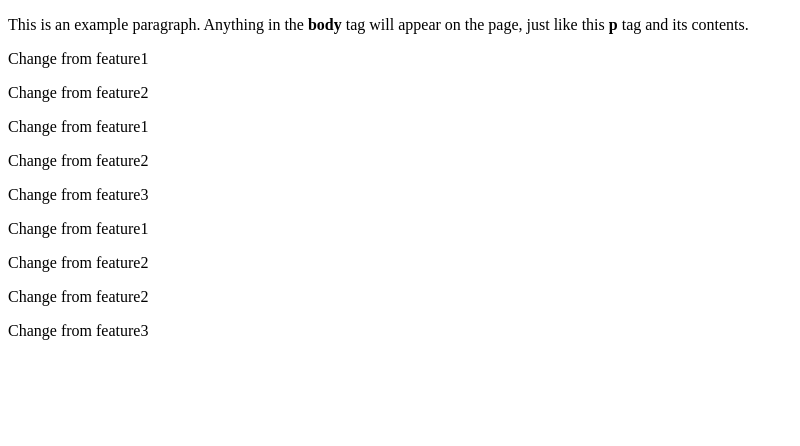
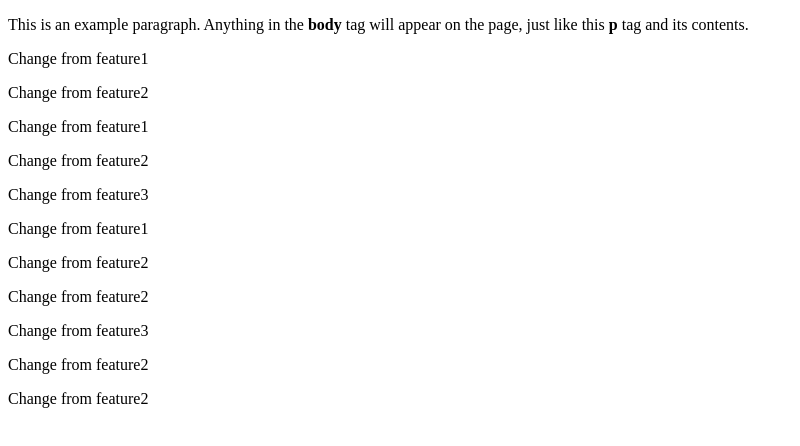
Before and after one commit to Varshini144/PlayGround, a plain HTML site: page index.html in a window 1280 px wide. Shown: the whole page, without its empty margins (0-800 px from the left). Drawn offline with Linux system fonts and the light colour scheme.

Commit message:
feature 2

```diff
--- a/index.html
+++ b/index.html
@@ -15,5 +15,7 @@
     <p>Change from feature2</p>
     <p>Change from feature2</p>
     <p>Change from feature3</p>
+    <p>Change from feature2</p>
+    <p>Change from feature2</p>
   </body>
 </html>
```
